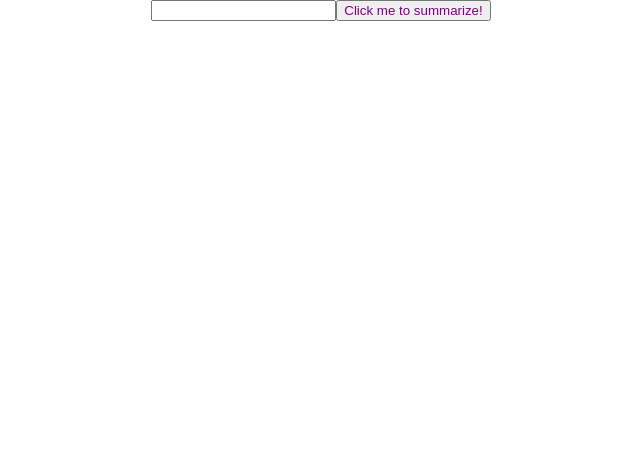
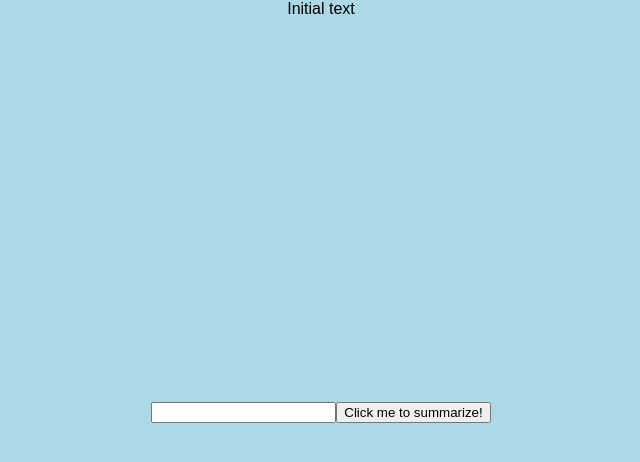
Before and after one commit to FelicianoAnthony/reactArticleSummarizer, a React (Create React App) app: page / in a window 1280 px wide. Shown: the top 462 px of the page, without its empty margins (319-959 px from the left). Built offline with nearby package versions, Linux system fonts and the light colour scheme.

Commit message:
log form text to page

```diff
--- a/src/App.css
+++ b/src/App.css
@@ -1,9 +1,20 @@
-button {
-  color:purple;
+.App {
+  /*text-align: center;*/
 }
 
 .App {
-  text-align: center;
+    position: fixed;
+    top: 0px;
+    left: 0px;
+    width: 100%;
+    height: 100%;
+    background: lightblue;
+    text-align: center;
+}
+
+.form_wrapper {
+    position: relative;
+    top: calc(50% - 1em);
 }
 
 /*.App-logo {
--- a/src/App.js
+++ b/src/App.js
@@ -5,20 +5,36 @@ import './App.css';
 
 class App extends Component {
 
+  constructor() {
+    super();
+    this.state = {
+      text:"Initial text"
+    };
+  }
+
+  // refs.textBox is refers to input element below
+  clicked() {
+    this.setState({text: this.refs.textBox.value });
+  }
+
+  // prevents text from defaulting to "initial text" after button clicked
   handleSubmit(event) {
-  event.preventDefault();
-  console.log("form was submitted");
+    event.preventDefault();
+    console.log('form submitted')
   }
 
   render() {
     return (
 
+
       <div className="App">
-        <form onSubmit={this.handleSubmit}>
-          <input />
-
-          <button> Click me to summarize! </button>
-        </form>
+      {this.state.text}
+        <div className="form_wrapper">
+          <form onSubmit={this.handleSubmit}>
+            <input ref="textBox" type="text" />
+            <button onClick={ (e) => { this.clicked(); } } > Click me to summarize! </button>
+          </form>
+        </div>
       </div>
 
       // <div className="App">
```
Also changed, not shown: 1 other file (tests, documents, lock files or other folders).
